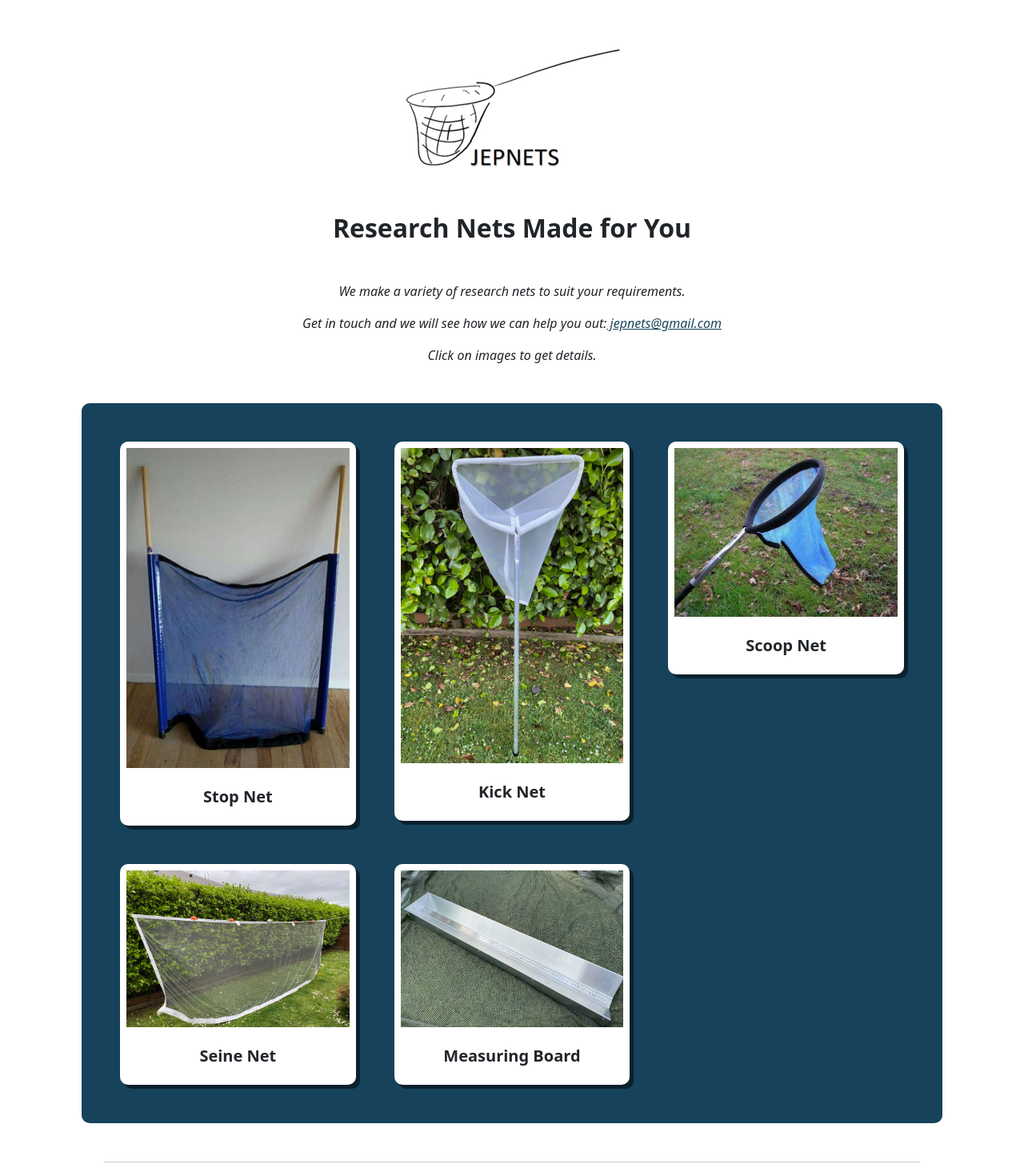
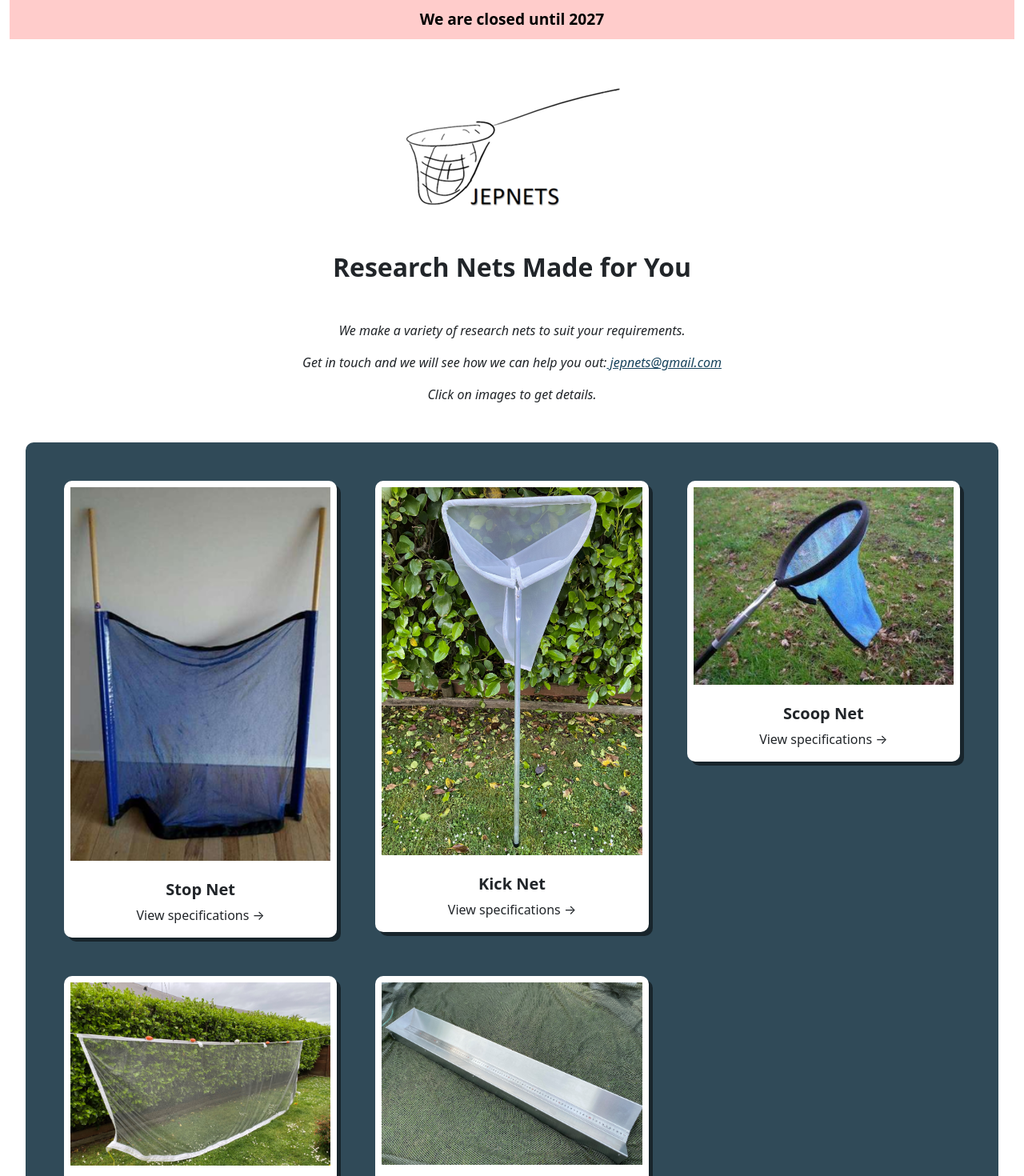
Before and after one commit to NoahNg/jepnets, a React (Vite) app: page / in a window 1280 px wide. Shown: the top 1470 px of the page at 80% size. Built offline with nearby package versions, Linux system fonts and the light colour scheme.

Commit message:
feat: add temp closing banner

```diff
--- a/src/App.tsx
+++ b/src/App.tsx
@@ -5,31 +5,36 @@ import { Card, Col, Container, Modal, Row } from 'react-bootstrap';
 import { netDataType, netsData } from './data';
 import styled from 'styled-components';
 
-// const NavbarStyled = styled(Navbar)`
-//   box-shadow: 0px 5px rgba(0, 0, 0, 0.02);
-// `;
-
-// const NavbarName = styled(Navbar.Brand)`
-//   font-weight: bold;
-//   color: #16425b;
-//   font-size: 2rem;
-// `;
-
 const NetsContainer = styled(Row)`
   border-radius: 10px;
-  background-color: #16425b;
+  background-color: rgb(48, 74, 88);
 `;
 
 const Net = styled(Card)`
   border-radius: 10px;
   border: none;
   box-shadow: 5px 5px rgba(0, 0, 0, 0.5);
+  transition: transform 0.3s ease, box-shadow 0.3s ease, border 0.3s ease;
+  cursor: pointer;
+
+  &:hover {
+    transform: scale(1.05); /* Slightly enlarge the card */
+  }
 `;
 
 const ModalPhoto = styled.img`
   width: 100%;
   max-width: 25rem;
   height: auto;
+`;
+
+const Banner = styled.div`
+  background-color: #ffcccb;
+  color: #000;
+  text-align: center;
+  padding: 10px 0;
+  font-weight: bold;
+  font-size: 1.2rem;
 `;
 
 function App() {
@@ -42,13 +47,8 @@ function App() {
   };
 
   return (
-    <Container>
-      {/* <NavbarStyled sticky='top' bg='white'>
-        <Container>
-          <NavbarName>Jepnets</NavbarName>
-        </Container>
-      </NavbarStyled> */}
-
+    <Container fluid>
+      <Banner>We are closed until 2027</Banner>
       <div className='my-4 mx-4'>
         {' '}
         <img alt='' src='./assets/logo.png' className='mt-4' />{' '}
@@ -69,7 +69,7 @@ function App() {
         </p>
       </div>
 
-      <Container>
+      <Container fluid>
         <NetsContainer xs={1} md={2} lg={3} className='g-5 pb-5 px-4 mx-2 my-0'>
           {netsData.map((net, index) => (
             <Col md={6} key={index}>
@@ -83,6 +83,7 @@ function App() {
                   <Card.Title>
                     <b>{net.name}</b>
                   </Card.Title>
+                  <span className='product-link'>View specifications →</span>
                 </Card.Body>
               </Net>
             </Col>
@@ -91,7 +92,6 @@ function App() {
       </Container>
 
       <footer className='mt-5'>
-        {' '}
         <hr className='mx-5' />
         <Row xs={1} md={3} className='mx-5'>
           <Col className='my-auto pb-3'>
@@ -102,7 +102,6 @@ function App() {
               <b>Phone number</b>
             </Col>
             <Col>
-              {' '}
               <a href='tel:+6421368967'>021368967</a>
             </Col>
           </Col>
```
